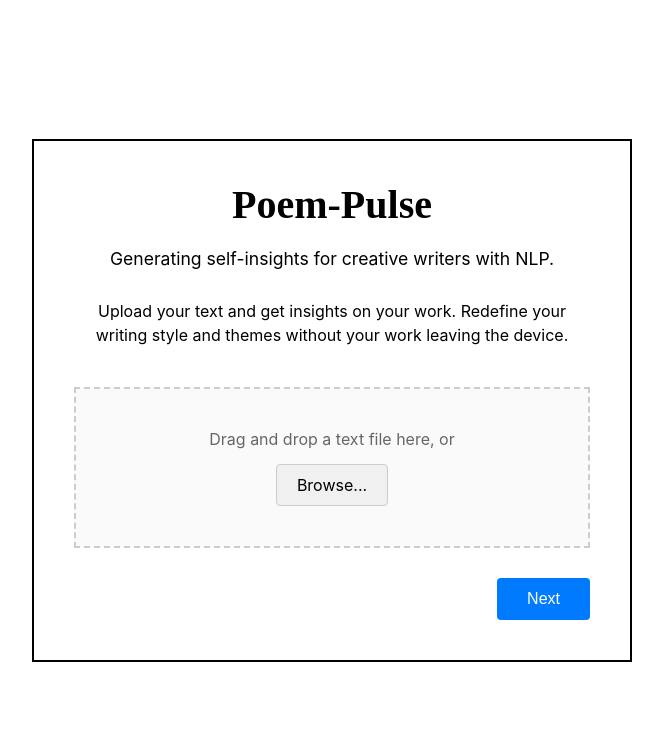
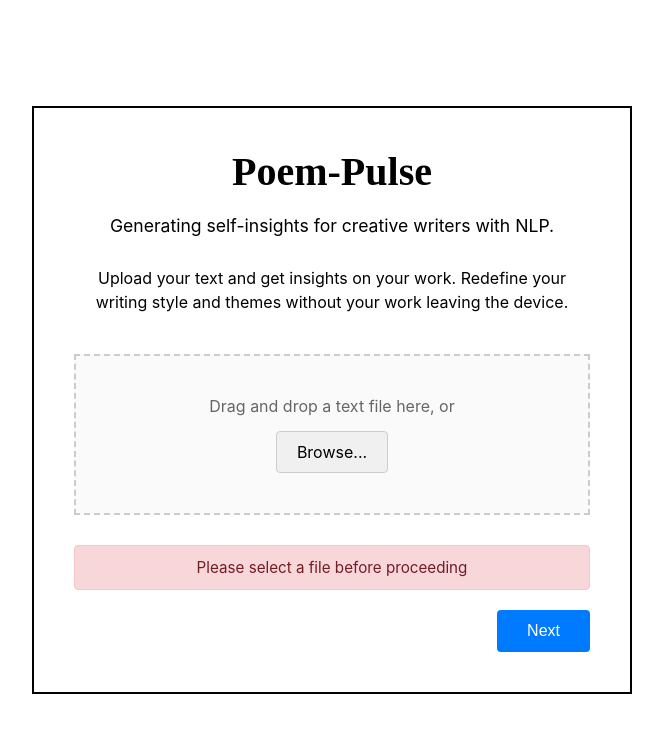
Before and after one commit to razaihtisham6-blip/Poem-Pulse-copy, a React (Create React App) app: page / in a window 1280 px wide. Both pictures are taken after a click on the button "Next". Shown: the top 732 px of the page, without its empty margins (308-971 px from the left). Built offline with nearby package versions, Linux system fonts and the light colour scheme.

Commit message:
Updated Error Handling

```diff
--- a/src/App.css
+++ b/src/App.css
@@ -150,6 +150,29 @@ body {
   background-color: #0056b3;
 }
 
+.error-message {
+  background-color: #f8d7da;
+  color: #721c24;
+  border: 1px solid #f5c6cb;
+  border-radius: 4px;
+  padding: 12px 16px;
+  margin-bottom: 20px;
+  font-size: 0.95rem;
+  text-align: center;
+  animation: fadeIn 0.3s ease-in;
+}
+
+@keyframes fadeIn {
+  from {
+    opacity: 0;
+    transform: translateY(-10px);
+  }
+  to {
+    opacity: 1;
+    transform: translateY(0);
+  }
+}
+
 /* Clear float */
 .container::after {
   content: "";
--- a/src/App.js
+++ b/src/App.js
@@ -6,6 +6,7 @@ function App() {
   const [selectedFile, setSelectedFile] = useState(null);
   const [isDragOver, setIsDragOver] = useState(false);
   const [currentScreen, setCurrentScreen] = useState('homepage');
+  const [errorMessage, setErrorMessage] = useState('');
 
   const handleFileUpload = (event) => {
     const file = event.target.files[0];
@@ -16,10 +17,11 @@ function App() {
 
       if (allowedTypes.includes(fileExtension)) {
         setSelectedFile(file);
+        setErrorMessage(''); // Clear any previous error
         console.log('File selected:', file.name, 'Size:', file.size, 'bytes');
         // Handle file processing here
       } else {
-        alert('Please select a valid file type (.txt, .doc, or .docx)');
+        setErrorMessage('Please select a valid file type (.txt, .doc, or .docx)');
         event.target.value = ''; // Clear the input
       }
     }
@@ -47,20 +49,22 @@ function App() {
 
       if (allowedTypes.includes(fileExtension)) {
         setSelectedFile(file);
+        setErrorMessage(''); // Clear any previous error
         console.log('File dropped:', file.name, 'Size:', file.size, 'bytes');
         // Handle file processing here
       } else {
-        alert('Please drop a valid file type (.txt, .doc, or .docx)');
+        setErrorMessage('Please drop a valid file type (.txt, .doc, or .docx)');
       }
     }
   };
 
   const handleNext = () => {
     if (selectedFile) {
+      setErrorMessage(''); // Clear any previous error
       console.log('Next button clicked - navigating to loading screen');
       setCurrentScreen('loading');
     } else {
-      alert('Please select a file first');
+      setErrorMessage('Please select a file before proceeding');
     }
   };
 
@@ -95,7 +99,10 @@ function App() {
               <p className="file-size">{(selectedFile.size / 1024).toFixed(1)} KB</p>
               <button
                 className="remove-file"
-                onClick={() => setSelectedFile(null)}
+                onClick={() => {
+                  setSelectedFile(null);
+                  setErrorMessage(''); // Clear any error when removing file
+                }}
               >
                 Remove
               </button>
@@ -117,6 +124,12 @@ function App() {
           )}
         </div>
 
+        {errorMessage && (
+          <div className="error-message">
+            {errorMessage}
+          </div>
+        )}
+
         <button className="next-button" onClick={handleNext}>
           Next
         </button>
```
